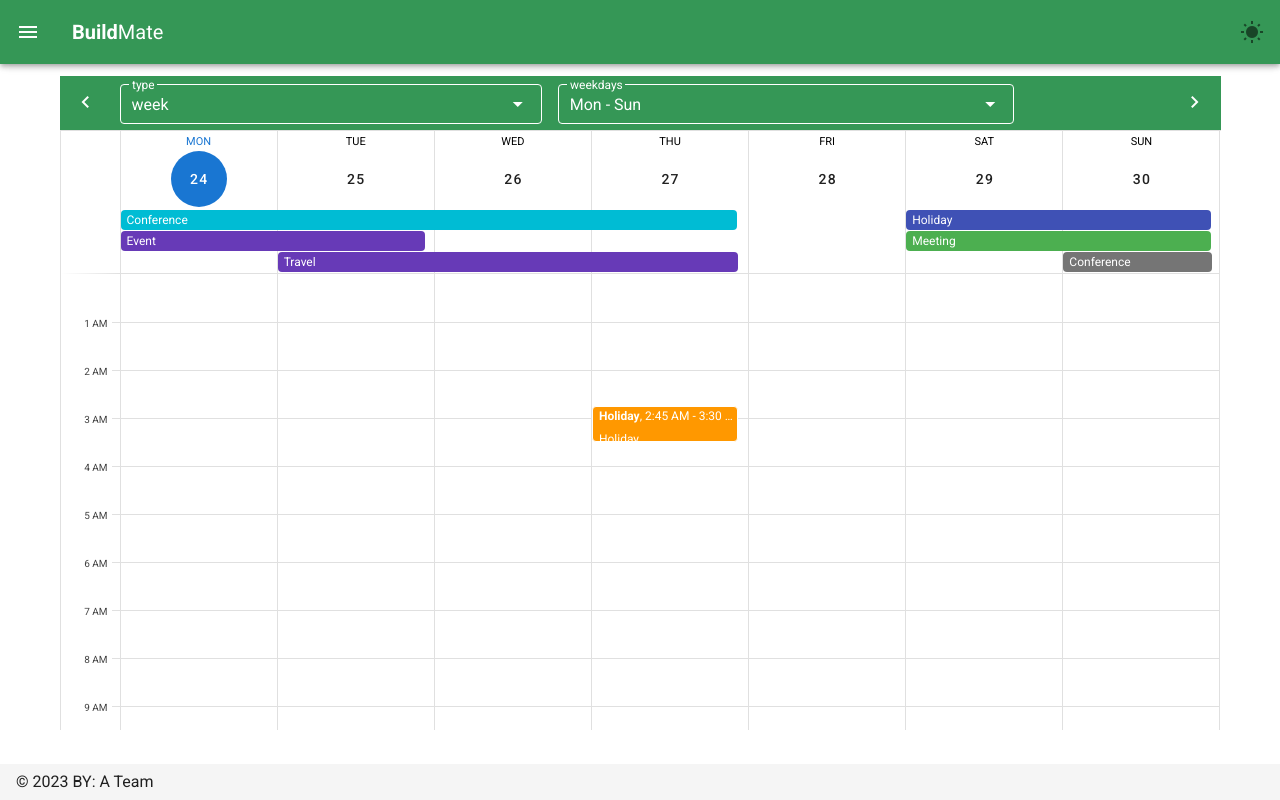
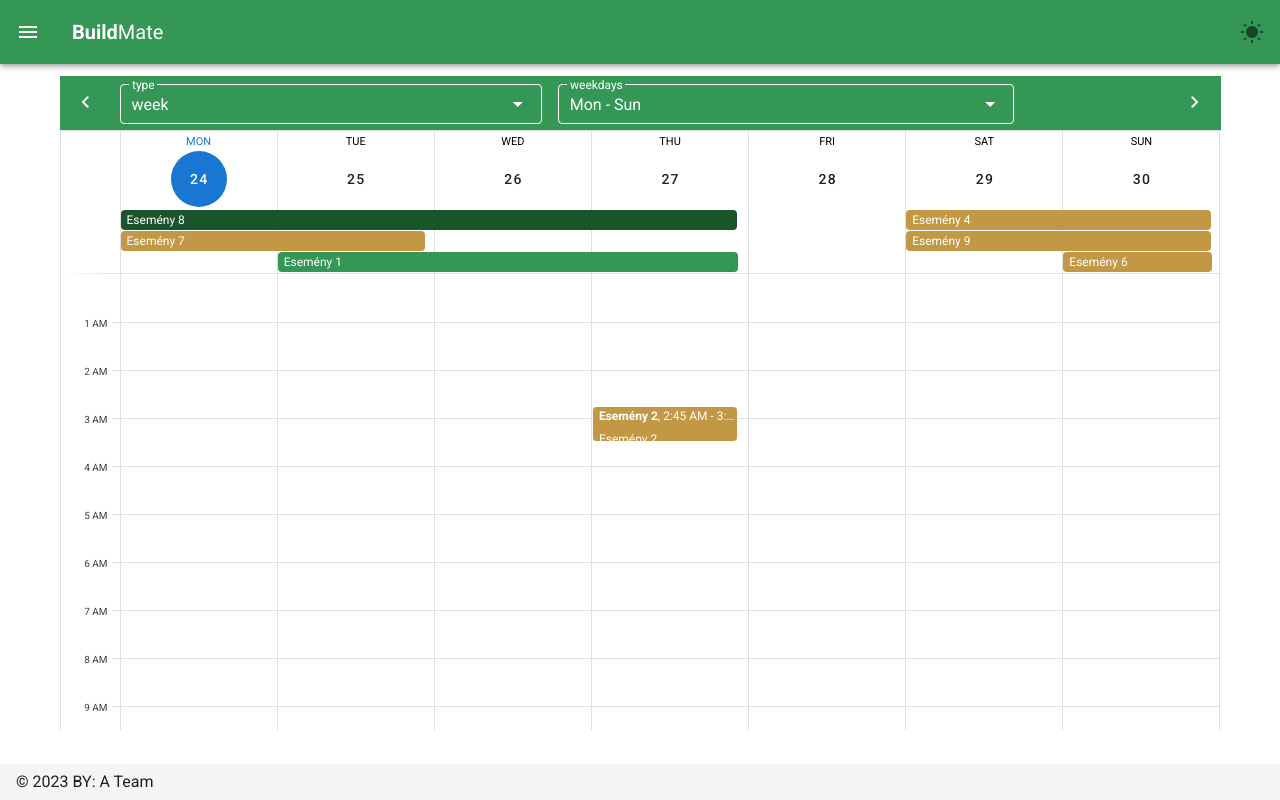
Before and after one commit to MJani-code/buildmate_fe, a Nuxt app: page /admin/events in a window 1280 px wide. Built offline with nearby package versions, Linux system fonts and the light colour scheme.

Commit message:
change/events.vue color and name structure is changed, and new key is added as name of category. Fusthermore, the alert notification is also added into

```diff
--- a/pages/admin/events.vue
+++ b/pages/admin/events.vue
@@ -1,5 +1,6 @@
 <template>
     <v-row class="fill-height">
+        <Alert :show="showAlert" :message="alertMessage" :type="alertType"></Alert>
         <v-col>
             <div class="selects">
                 <v-sheet tile height="54" color="#359756" class="d-flex white-text">
@@ -33,16 +34,19 @@
                 </v-calendar>
                 <v-dialog v-model="dialogOpen" width="400">
                     <v-card>
-                        <v-card-title>{{ eventToEdit.name }} esemény szerkesztése</v-card-title>
+                        <v-card-title>{{ eventToEdit.name }} szerkesztése</v-card-title>
                         <v-card-text>
                             <v-form>
-                                <v-text-field v-model="eventName" label="Esemény neve" />
+                                <v-text-field color="#359756" v-model="eventToEdit.name" label="Esemény neve" />
+                                <datePicker :starttime="eventToEdit.start" :endtime="eventToEdit.end"></datePicker>
+                                <v-select color="#359756" v-model="eventName" :items="eventCategories" item-text="name"
+                                    item-value="id" label="Kategória">
+                                </v-select>
                             </v-form>
-                            <datePicker :starttime="eventToEdit.start" :endtime="eventToEdit.end"></datePicker>
                         </v-card-text>
                         <v-card-actions>
-                            <v-btn @click="closeDialog">Cancel</v-btn>
-                            <v-btn color="#359756">Save</v-btn>
+                            <v-btn @click="closeDialog">Mégsem</v-btn>
+                            <v-btn @click="saveUploadedItem" color="#359756">Mentés</v-btn>
                         </v-card-actions>
                     </v-card>
                 </v-dialog>
@@ -54,12 +58,24 @@
 <script>
 
 import datePicker from "../../components/Fields/datepicker.vue";
+import Alert from '../../components/Alert.vue';
 
 export default {
     data: () => ({
         dialogOpen: false,
+        showAlert: false,
+        alertMessage: '',
+        alertType: '',
         eventToEdit: [],
         eventName: '',
+        eventCategories: [
+            { name: 'Kerti esemény', color: '#b5f556' },
+            { name: 'Kuka-kommunális', color: '#19542b' },
+            { name: 'Kuka-szelektív', color: '#c7c420' },
+            { name: 'Fűnyírás', color: '#359756' },
+            { name: 'Közgyűlés', color: '#c29844' },
+            { name: 'Egyéb', color: '#56f5e8' },
+        ],
         type: 'week',
         types: ['month', 'week', 'day', '4day'],
         mode: 'stack',
@@ -73,8 +89,6 @@ export default {
         ],
         value: '',
         events: [],
-        colors: ['#2196F3', '#3F51B5', '#673AB7', '#00BCD4', '#4CAF50', '#FF9800', '#757575'],
-        names: ['Meeting', 'Holiday', 'PTO', 'Travel', 'Event', 'Birthday', 'Conference', 'Party'],
         dragEvent: null,
         dragStart: null,
         createEvent: null,
@@ -83,6 +97,7 @@ export default {
     }),
     components: {
         datePicker,
+        Alert
     },
     methods: {
         startDrag({ event, timed }) {
@@ -197,14 +212,19 @@ export default {
                 const secondTimestamp = this.rnd(2, timed ? 8 : 288) * 900000
                 const start = firstTimestamp - (firstTimestamp % 900000)
                 const end = start + secondTimestamp
+                const eventCategoryIndex = Math.floor(Math.random()* 6);
 
-                events.push({
-                    name: this.rndElement(this.names),
-                    color: this.rndElement(this.colors),
-                    start,
-                    end,
-                    timed,
-                })
+                    events.push({
+                        // name: this.rndElement(this.names),
+                        // color: this.rndElement(this.colors),
+                        name: 'Esemény '+i ,
+                        color: this.eventCategories[eventCategoryIndex].color,
+                        category: this.eventCategories[eventCategoryIndex].name,
+                        start,
+                        end,
+                        timed,
+                    })
+
             }
             this.events = events
         },
@@ -218,8 +238,23 @@ export default {
             nativeEvent.stopPropagation();
             // save the event to edit and open the dialog
             this.eventToEdit = event;
-            this.eventName = event.name;
+            this.eventName = event.category;
             this.dialogOpen = true;
+        },
+        saveUploadedItem() {
+            // implement save logic here
+            this.dialogOpen = false;
+            // If error
+
+            //If succes
+            this.alertMessage = 'A mentés sikeres volt!'
+            this.alertType = 'success';
+            this.showAlert = true
+            if (this.showAlert = true) {
+                setTimeout(() => {
+                    this.showAlert = false; // Az értesítés elrejtése
+                }, 3000);
+            }
         },
         closeDialog() {
             this.dialogOpen = false;
```
